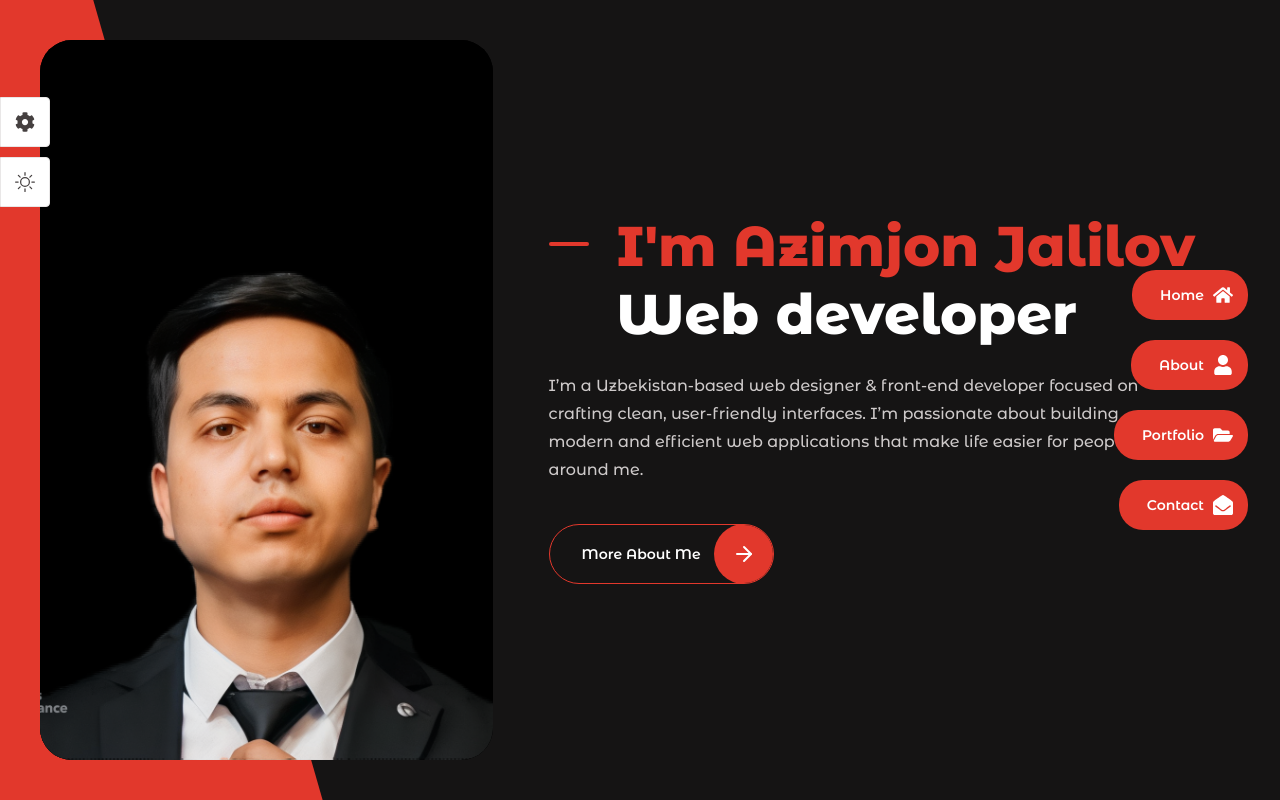
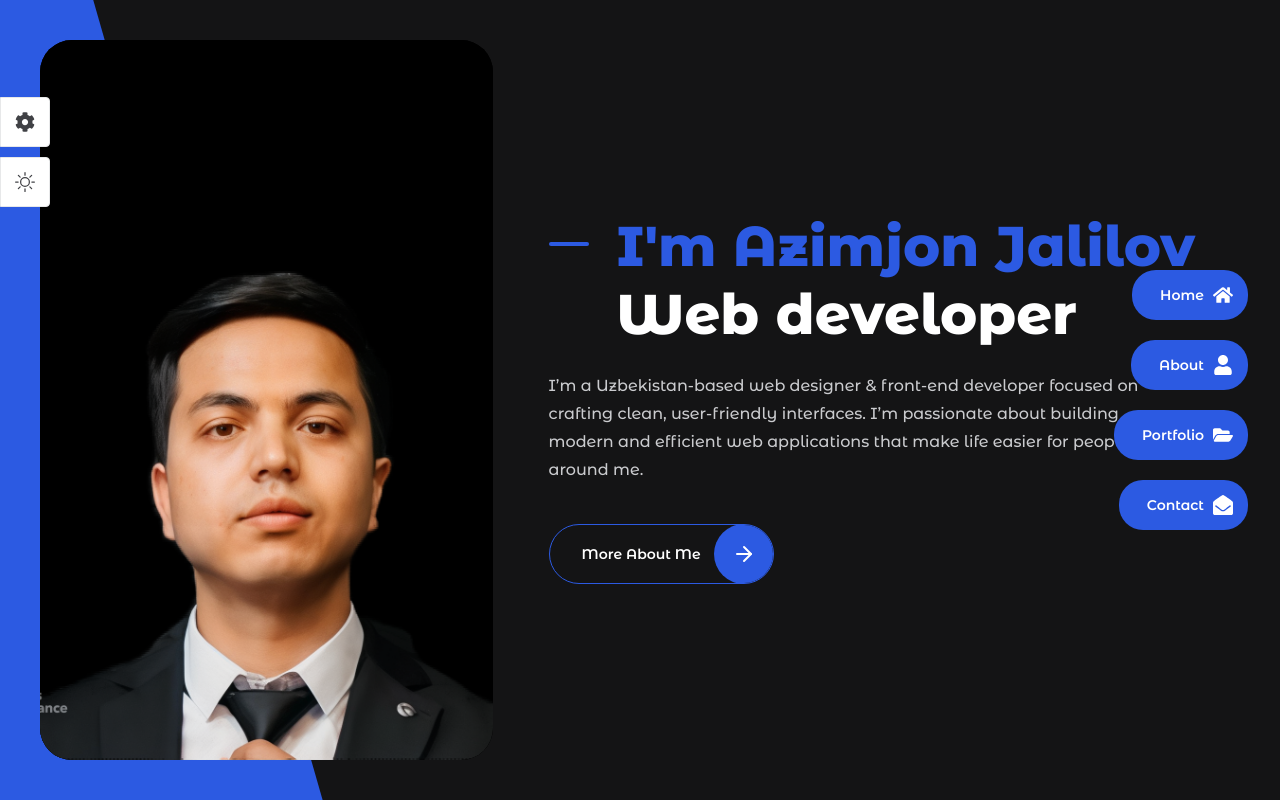
Before and after one commit to azimjonjalilov/azimjon-portfolio, a React (Vite) app: page / in a window 1280 px wide. Built offline with nearby package versions, Linux system fonts and the light colour scheme.

Commit message:
updata theme

```diff
--- a/src/components/themes/Themes.jsx
+++ b/src/components/themes/Themes.jsx
@@ -6,7 +6,7 @@ import "./theme.css";
 import { useState, useEffect } from "react";
 
 const getStorageColor = () => {
-  let color = "4";
+  let color = "225";
   if (localStorage.getItem("color")) {
     color = localStorage.getItem("color");
   }
--- a/src/index.css
+++ b/src/index.css
@@ -4,7 +4,7 @@
 /*=============== VARIABLES CSS ===============*/
 :root {
   /*========== Colors ==========*/
-  --hue: 271;
+  --hue: 225;
   --first-color: hsl(var(--hue), 76%, 53%);
   --title-color: hsl(var(--hue), 4%, 26%);
   --text-color: hsl(var(--hue), 4%, 38%);
```
